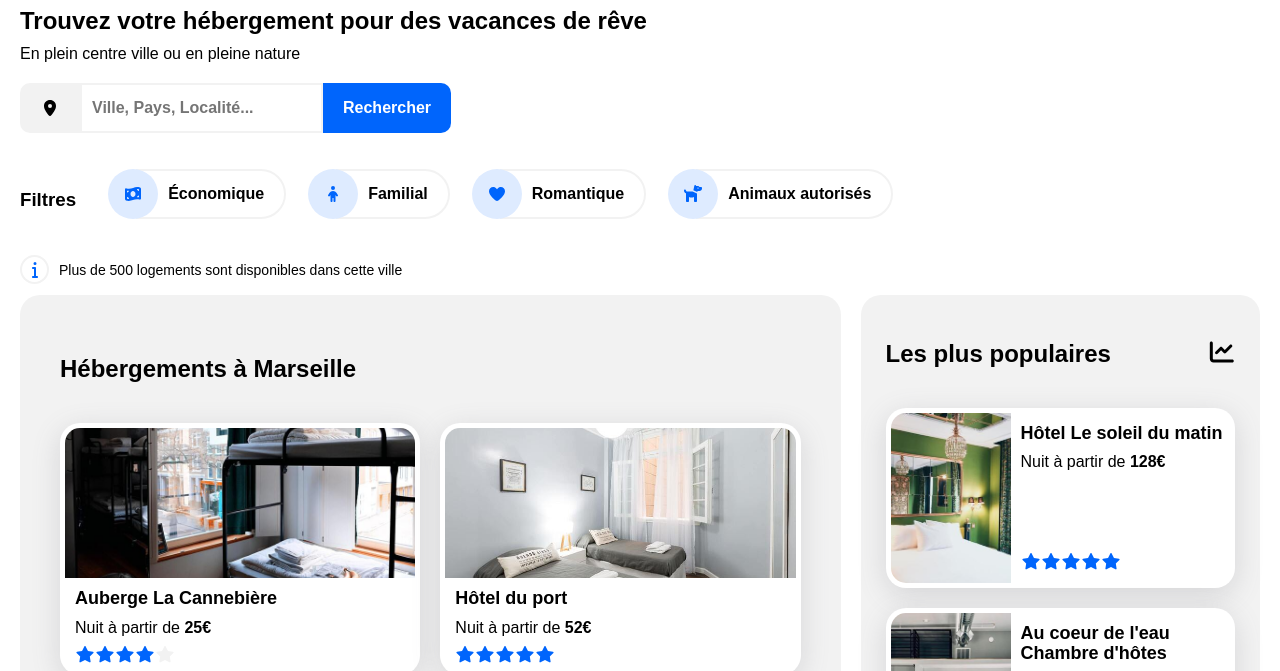
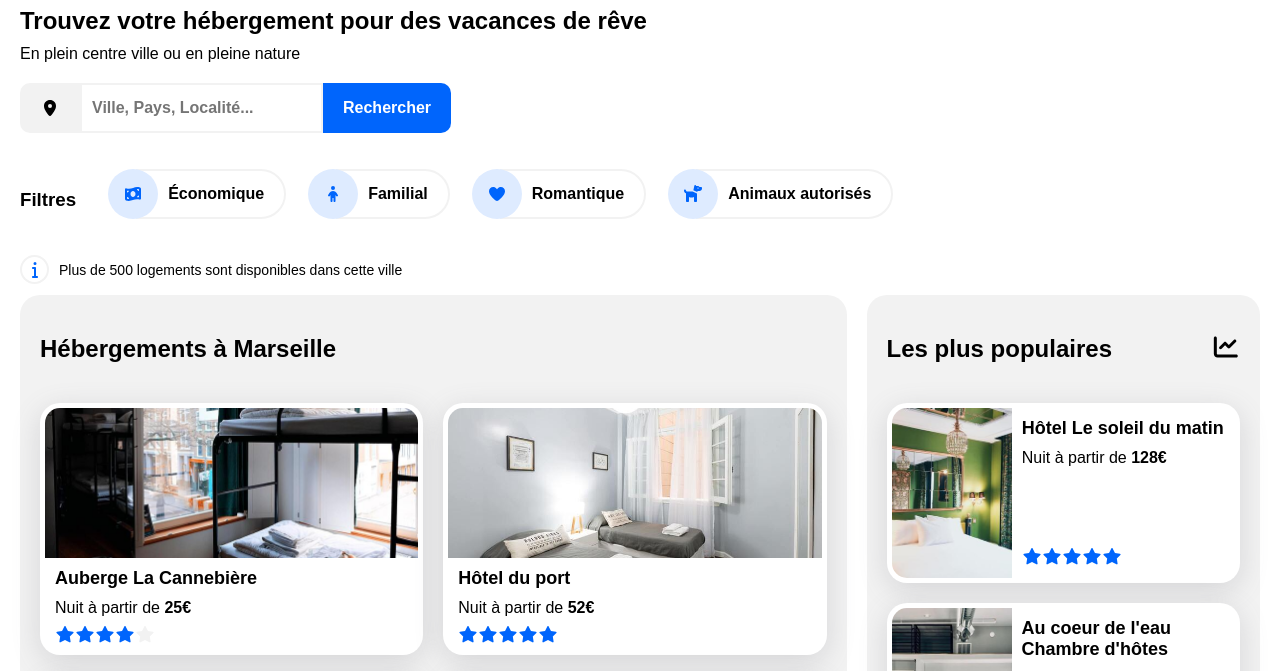
Before and after one commit to voleurdebeurre/LegerLouisJerome_2_15102021, a plain HTML site: page p2/index.html in a window 1280 px wide. Shown: the part 103-774 px from the top of the page. Drawn offline with Linux system fonts and the light colour scheme.

Commit message:
fix post soutenance paddings

```diff
--- a/p2/css/main.css
+++ b/p2/css/main.css
@@ -345,7 +345,7 @@ section{
   width: 70%;
   background: var(--grey);
   border-radius: 20px;
-  padding: 40px;
+  padding: 20px;
   box-sizing: border-box;
 }
 
@@ -431,7 +431,7 @@ section{
   width: 30%;
   background: var(--grey);
   border-radius: 20px;
-  padding: 2%;
+  padding: 20px;
 }
 
 .mp-title-wrapper{
```
